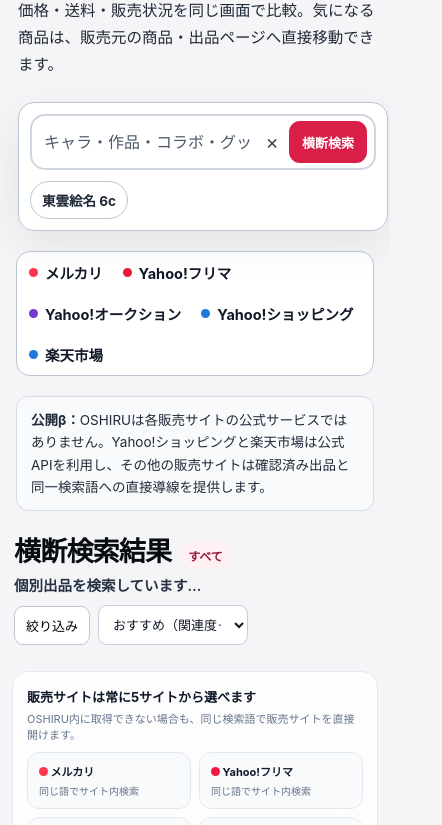
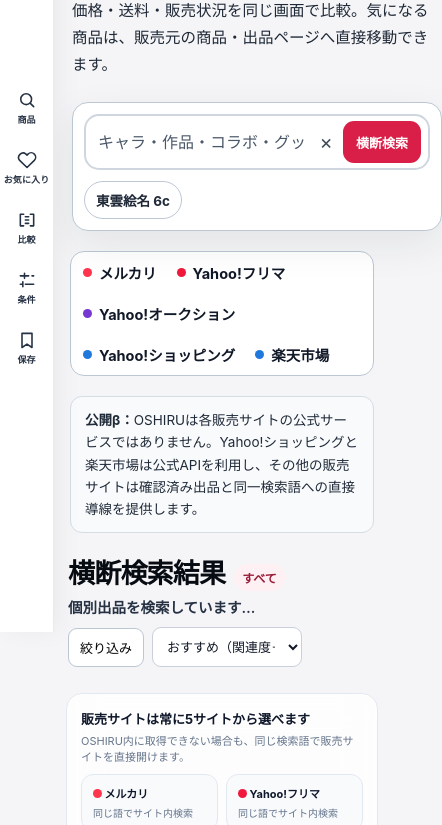
Before and after one commit to dj12aaa/oshiruoshi, a website: page index.html in a window 390 px wide. Shown: the part 212-1037 px from the top of the page, 442 px wide, since content can reach past the window. Drawn offline with Linux system fonts and the light colour scheme; no server answers.

Commit message:
Load responsive utility dock and mobile comparison

```diff
--- a/index.html
+++ b/index.html
@@ -20,6 +20,7 @@
   <link rel="stylesheet" href="/ui-v2.css">
   <link rel="stylesheet" href="/enhancements.css">
   <link rel="stylesheet" href="/design-v3.css">
+  <link rel="stylesheet" href="/navigation-v4.css">
   <link rel="manifest" href="/manifest.webmanifest">
 </head>
 <body>
@@ -129,5 +130,6 @@
 <script src="/app.js"></script>
 <script src="/ui-v2.js"></script>
 <script src="/enhancements.js"></script>
+<script src="/navigation-v4.js"></script>
 </body>
 </html>
```
